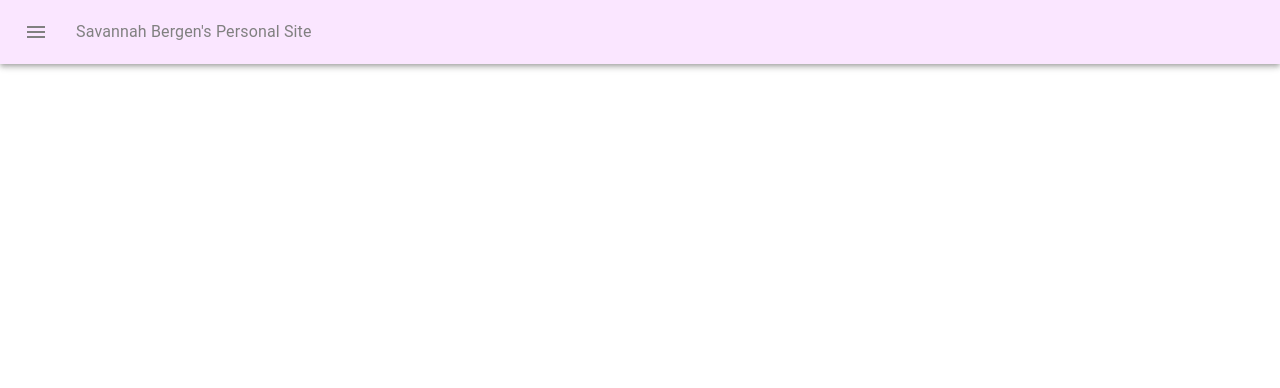
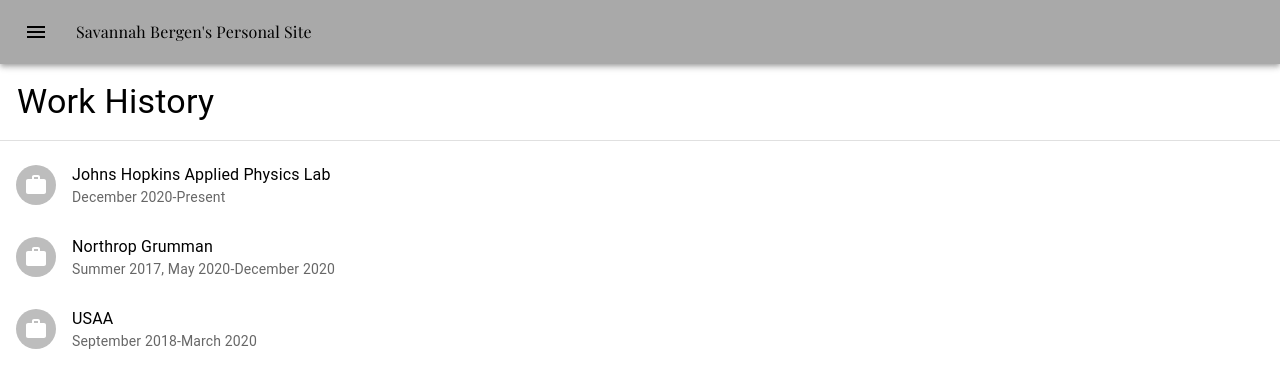
Before and after one commit to SavannahBergen/personal-website, a React (Create React App) app: page /personal-website/work in a window 1280 px wide. Shown: the top 388 px of the page. Built offline with nearby package versions, Linux system fonts and the light colour scheme.

Commit message:
Adding some work history

```diff
--- a/src/App.js
+++ b/src/App.js
@@ -7,6 +7,7 @@
 import WorkLife from './WorkLife/WorkLife';
 import Home from './Home/Home';
 import RandomMusic from './Random/RandomMusic';
+import Resume from './WorkLife/Resume';
 
 function App() {
   return (
@@ -18,6 +19,7 @@
         {/* <Route path="/about-me" element={<AboutMe/>}/> */}
         <Route exact path="/education" element={<WorkLife/>}/>
         <Route exact path="/random-music" element={<RandomMusic/>}/>
+        <Route exact path="/work" element={<Resume/>}/>
         </Routes>
     </div>
     </BrowserRouter>
--- a/src/Home/ImageList.js
+++ b/src/Home/ImageList.js
@@ -23,50 +23,50 @@
 const itemData = [
   {
     img: require('../static/IMG-5786.jpg'),
-    title: 'Breakfast',
+    title: 'Sav Personal 1',
   },
   {
     img: require('../static/B7D6D29F-4941-469D-8FE6-18D84AE17566.JPG'),
-    title: 'Burger',
+    title: 'Sav Personal 2',
   },
   {
     img: require('../static/IMG-9997.jpg'),
-    title: 'Camera',
+    title: 'Sav Personal 3',
   },
   {
     img: require('../static/IMG-9237.jpg'),
-    title: 'Coffee',
+    title: 'Sav Personal 4',
   },
   {
     img: require('../static/IMG-7465.jpg'),
-    title: 'Hats',
+    title: 'Sav Personal 5',
   },
   {
     img: require('../static/39467973_2213171415362954_3688819459163684864_n.jpg'),
-    title: 'Honey',
+    title: 'Sav Personal 6',
   },
   {
     img: require('../static/IMG-5296.jpg'),
-    title: 'Basketball',
+    title: 'Sav Personal 7',
   },
   {
     img: require('../static/IMG-2638.jpg'),
-    title: 'Fern',
+    title: 'Sav Personal 8',
   },
   {
     img: require('../static/IMG-0281.jpg'),
-    title: 'Mushrooms',
+    title: 'Sav Personal 9',
   },
   {
     img: require('../static/IMG-0168.jpg'),
-    title: 'Tomato basil',
+    title: 'Sav Personal 10',
   },
   {
     img: require('../static/CuteAddy.jpeg'),
-    title: 'Sea star',
+    title: 'Sav Personal 11',
   },
   {
     img: require('../static/IMG-5786.jpg'),
-    title: 'Bike',
+    title: 'Sav Personal 12',
   },
 ];
--- a/src/MenuList.js
+++ b/src/MenuList.js
@@ -42,6 +42,16 @@
           </ListItem> */}
           <ListItem disablePadding>
             <ListItemButton
+            onClick={()=>{navigate('/work')}}
+            >
+              <ListItemIcon>
+                <WorkIcon />
+              </ListItemIcon>
+              <ListItemText primary="Work" />
+            </ListItemButton>
+          </ListItem>
+          <ListItem disablePadding>
+            <ListItemButton
             onClick={()=>{navigate('/education')}}
             >
               <ListItemIcon>
--- a/src/NavBar.js
+++ b/src/NavBar.js
@@ -15,7 +15,7 @@
     <Box sx={{ flexGrow: 1 }}>
       <AppBar
       position="static"
-      sx={{backgroundColor: '#fae6ff', color: 'grey'}}
+      sx={{backgroundColor: '#A9A9A9', color: 'black'}}
       >
         <Toolbar>
           <IconButton
@@ -38,7 +38,7 @@
             <MenuIcon />
           </IconButton>
           <Typography
-          // sx={{fontFamily: 'Playfair Display'}}
+          sx={{fontFamily: 'Playfair Display'}}
           >
             Savannah Bergen's Personal Site
         </Typography>
--- /dev/null
+++ b/src/WorkLife/Resume.js
@@ -0,0 +1,40 @@
+import * as React from 'react';
+import List from '@mui/material/List';
+import ListItem from '@mui/material/ListItem';
+import ListItemText from '@mui/material/ListItemText';
+import ListItemAvatar from '@mui/material/ListItemAvatar';
+import Avatar from '@mui/material/Avatar';
+import ImageIcon from '@mui/icons-material/Image';
+import WorkIcon from '@mui/icons-material/Work';
+import BeachAccessIcon from '@mui/icons-material/BeachAccess';
+import { WorkDescription } from './WorkDescriptionConst';
+import { Divider, Typography } from "@mui/material";
+
+export default function Resume() {
+  return (
+    <div>
+        <Typography
+   variant="h4"
+   align="left"
+   sx={{padding: '0.5em'}}
+   >
+     Work History
+    </Typography>
+    <Divider/>
+    <List sx={{ width: '100%', maxWidth: '100vw', bgcolor: 'background.paper', margin: 'auto' }}>
+      {WorkDescription.map((work)=>(
+         <ListItem
+         sx={{margin: 'auto'}}
+         >
+         <ListItemAvatar>
+           <Avatar>
+             <WorkIcon />
+           </Avatar>
+         </ListItemAvatar>
+         <ListItemText primary={work.workplace} secondary={work.timeframe} />
+       </ListItem>
+      ))}
+    </List>
+    </div>
+  );
+}
--- /dev/null
+++ b/src/WorkLife/WorkDescriptionConst.js
@@ -0,0 +1,32 @@
+export const WorkDescription = [
+    {
+        workplace: "Johns Hopkins Applied Physics Lab",
+        timeframe: "December 2020-Present",
+        accomplishments:  [
+            "Team Lead for a Full Stack Application Visualizing AI. Tech Stack includes MongoDB, Express, Node, React, and Typescript. Team Size of 5 developers.",
+            "Led the vision and implementation of the software architecture.",
+            "Provides briefings on progress to project managers and leaders.",
+            "Involved in all aspects of application life-cycle management, including setting up GitLab Runners, Docker Configurations, Deployment, Ticket Management, Code Review, and Team Dynamics.",
+            "Leader of a Community of Practice for the Company that teaches Software Best Practices and Career Skills. Attendees number around 100 for the average meeting."
+        ]
+
+    },
+    {
+        workplace: "Northrop Grumman",
+        timeframe: "Summer 2017, May 2020-December 2020",
+        accomplishments: [
+            "Worked in the Space Sector on a team that was developing a prototype for a solar energy collection system that would utilize satellites to transmit power via radio frequency.",
+            "Worked primarily on test scripts in Python that automated the data collection process to test the health of the system.",
+        ]
+    },
+    {
+        workplace: "USAA",
+        timeframe: "September 2018-March 2020",
+        accomplishments: [
+            "Worked on a team that supported Call Center Software, which aided the person providing support on the phone to the customer. The software was utilized by over 20,000 Customer Service Representatives.",
+            "Built and Integrated React Front-End Components and Java APIs. Built knowledge base for RESTful services and microservices.",
+            "Gained exposure to and participated in the deployment processes required for highly available, accessible and modular software.",
+            "Developed code fixes and enhancements for inclusion in future code releases and patches."
+        ]
+    }
+]
```
